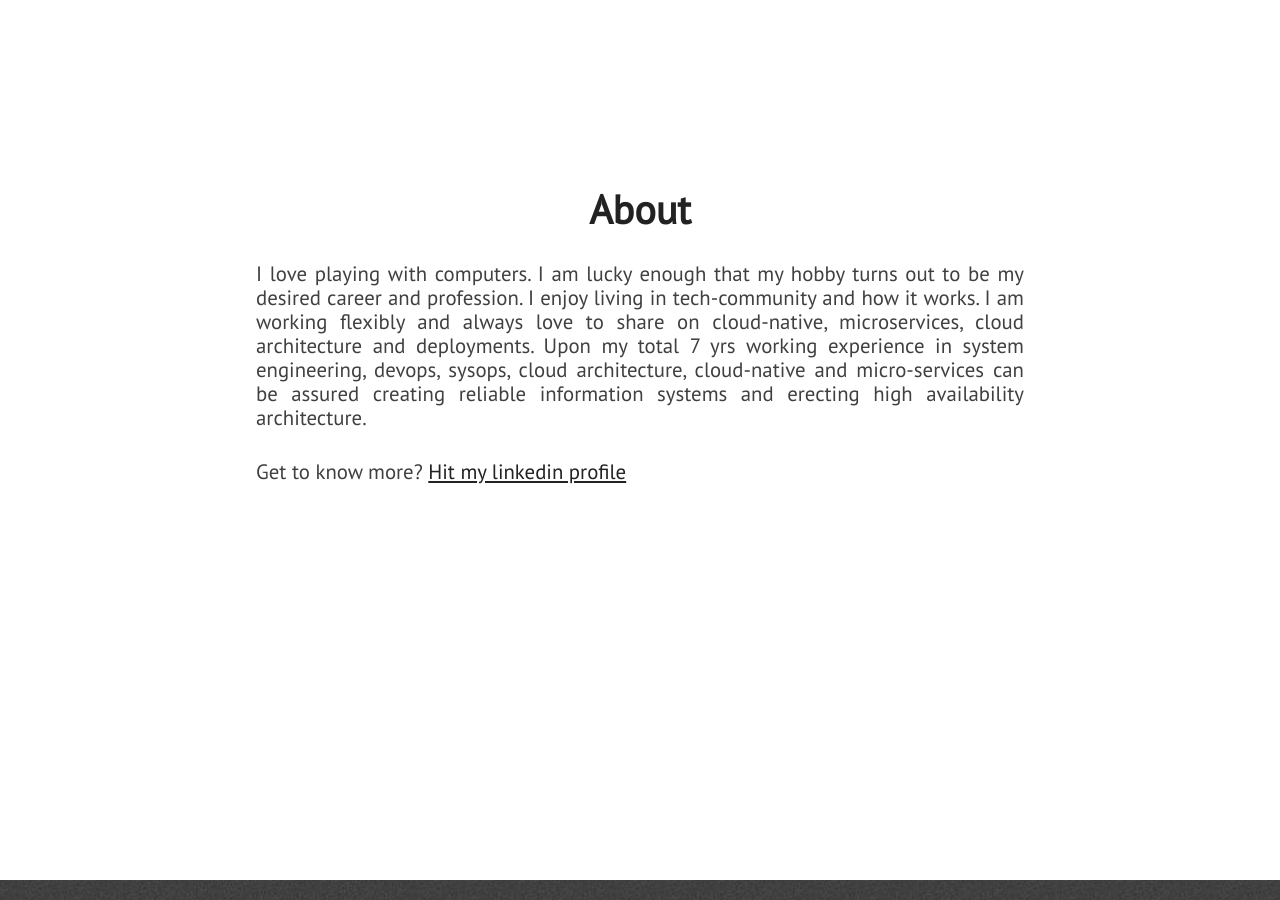
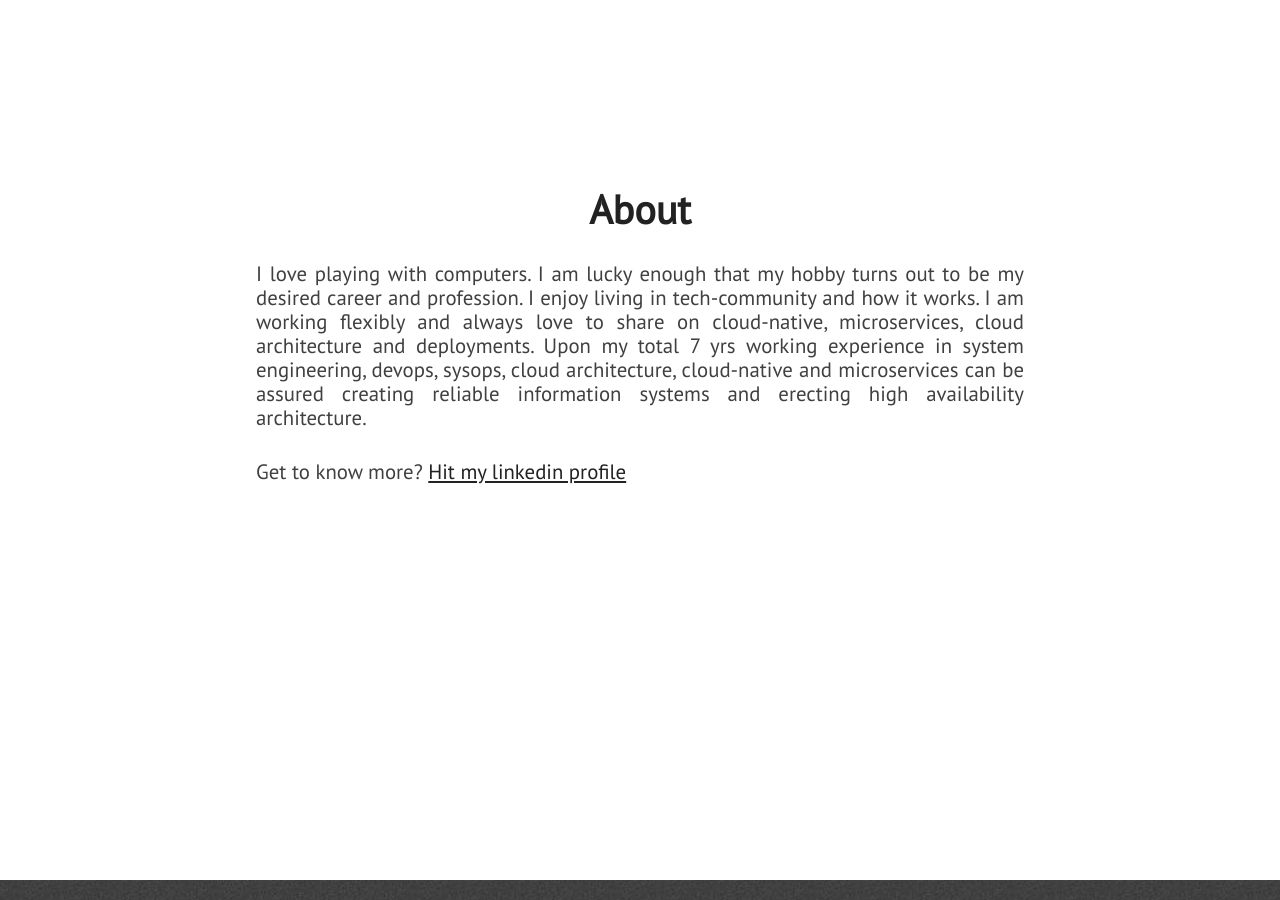
Before and after one commit to josephphyo/josephphyo.github.io, a Jekyll site: the page built from index.html, in a window 1280 px wide and 900 px high, scrolled down 1080 px. Built offline with Jekyll 4.4.1, drawn with Linux system fonts in a browser that asks for light colours; nearby versions of some CDN libraries.

Commit message:
modified about

```diff
--- a/_includes/about.html
+++ b/_includes/about.html
@@ -4,7 +4,7 @@
             <div class="section-heading">About</div>
             <p class="paragraph-text justify-text">
                 I love playing with computers. I am lucky enough that my hobby turns out to be my desired career and profession. I enjoy living in tech-community and how it works. I am working flexibly and always love to share on cloud-native, microservices, cloud architecture and deployments.
-                Upon my total 7 yrs working experience in system engineering, devops, sysops, cloud architecture, cloud-native and micro-services can be assured creating reliable information systems and erecting high availability architecture.
+                Upon my total 7 yrs working experience in system engineering, devops, sysops, cloud architecture, cloud-native and microservices can be assured creating reliable information systems and erecting high availability architecture.
             </p>
             <p class="paragraph-text justify-text">
                 Get to know more? <a href="https://www.linkedin.com/in/joseph-phyo/" target="_blank">Hit my linkedin profile</a>
```
